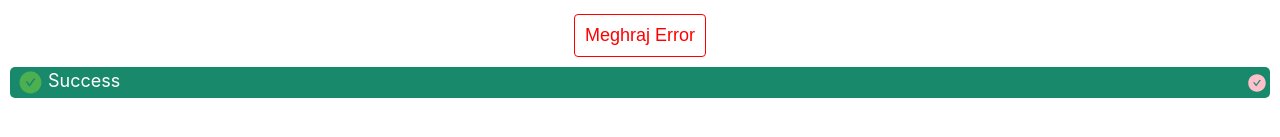
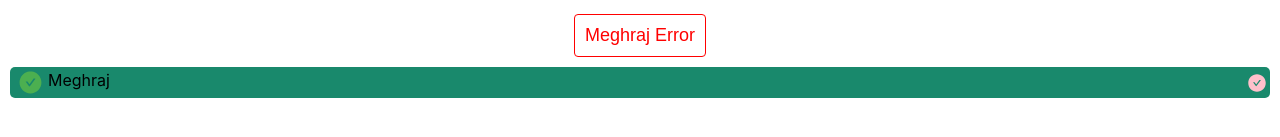
Before and after one commit to handsome-me/DashinglyUI, a React (Create React App) app: page / in a window 1280 px wide. Shown: the part 183-320 px from the top of the page. Built offline with nearby package versions, Linux system fonts and the light colour scheme.

Commit message:
alert tested working _need to fix

```diff
--- a/src/App.tsx
+++ b/src/App.tsx
@@ -32,13 +32,14 @@ function App() {
       </Button>
 
      <div style={{margin:'10px'}}>
-     <Alert title="Success" action={
+     <Alert   action={
 
      < AiFillCheckCircle color='pink' size="20px"></AiFillCheckCircle>
 
 
     } variant="filled" serverity="success" >
        Meghraj
+
      </Alert>
      </div>
     </div>
```
